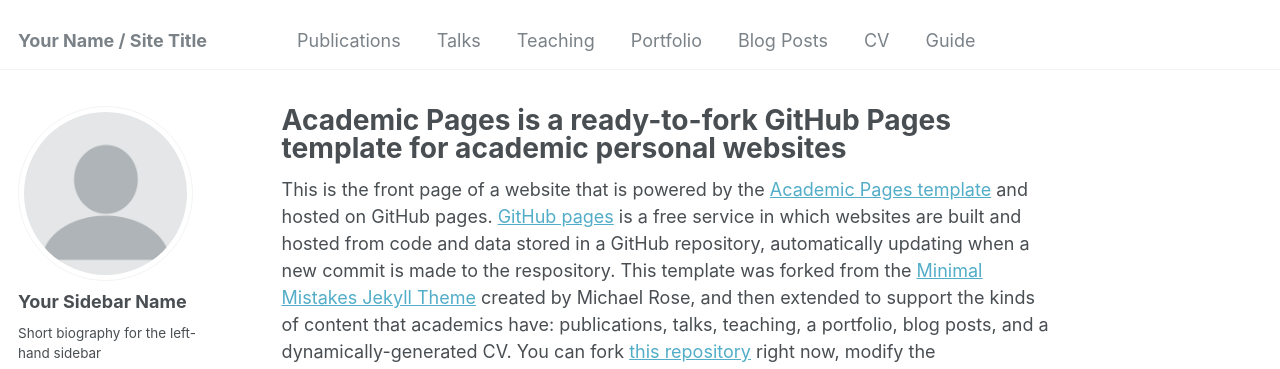
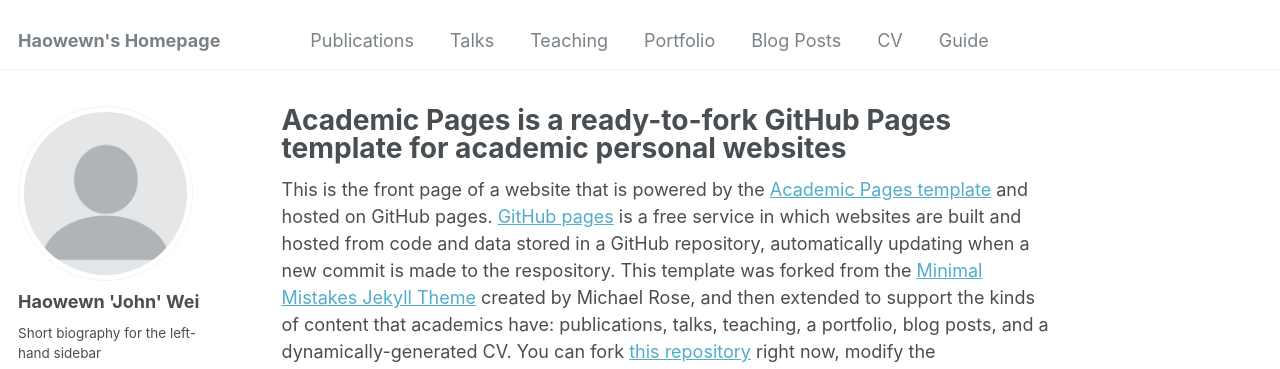
Before and after one commit to HaowenWeiJohn/haowenweijohn.github.io, a Jekyll site: the page built from _pages/about.md, in a window 1280 px wide. Shown: the top 369 px of the page. Built offline with Jekyll 4.4.1, drawn with Linux system fonts in a browser that asks for light colours; some web fonts are replaced.

Commit message:
update profile info

```diff
--- a/_config.yml
+++ b/_config.yml
@@ -8,7 +8,7 @@
 
 # Basic Site Settings
 locale                   : "en-US"
-title                    : "Your Name / Site Title"
+title                    : "Haowewn's Homepage"
 title_separator          : "-"
 name                     : &name "Your Name"
 description              : &description "personal description"
@@ -22,13 +22,13 @@
 author:
   # Biographic information
   avatar           : "profile.png"
-  name             : "Your Sidebar Name"
+  name             : "Haowewn 'John' Wei"
   pronouns         : # example: "she/her"
   bio              : "Short biography for the left-hand sidebar"
   location         : "Earth"
   employer         : "Red Brick University"
   uri              : # URL
-  email            : "none@example.org"
+  email            : "hw2892@columbia.edu"
 
   # Academic websites
   arxiv            : # URL - Update with the correct link to your profile
```
